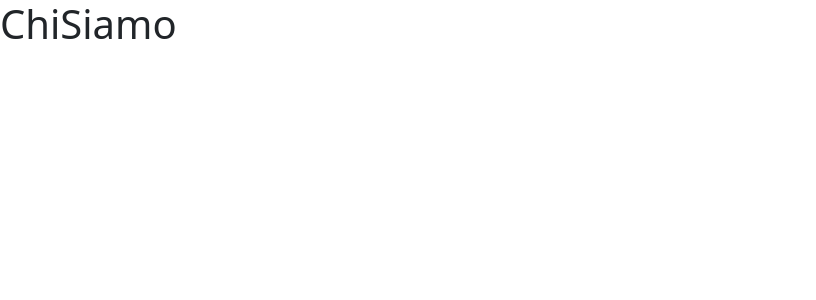
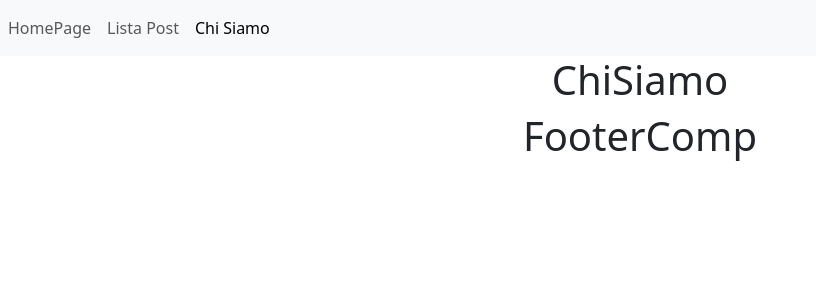
Before and after one commit to MicheleSaraceni/react-router, a React (Vite) app: page /chisiamo in a window 1280 px wide. Shown: the top 300 px of the page, without its empty margins (0-816 px from the left). Built offline with nearby package versions, Linux system fonts and the light colour scheme.

Commit message:
added NavLink in navbar and create DefaultLayout

```diff
--- a/src/App.jsx
+++ b/src/App.jsx
@@ -3,7 +3,7 @@ import { BrowserRouter, Route, Routes } from 'react-router-dom';
 import Homepage from './pages/homepage';
 import ChiSiamo from './pages/ChiSiamo';
 import PostList from './pages/PostList';
-//import DefaultLayaut from './component/DefaultLayaut';
+import DefaultLayout from './component/DefaultLayout';
 
 function App() {
 
@@ -11,9 +11,11 @@ function App() {
     <>
       <BrowserRouter>
         <Routes>
-          <Route path="/" element={<Homepage />} />
-          <Route path="/chisiamo" element={<ChiSiamo />} />
-          <Route path="/postlist" element={<PostList />} />
+          <Route element={<DefaultLayout />}>
+            <Route index element={<Homepage />} />
+            <Route path="/chisiamo" element={<ChiSiamo />} />
+            <Route path="/postlist" element={<PostList />} />
+          </Route>
         </Routes>
       </BrowserRouter>
     </>
--- a/src/component/DefaultLayout.jsx
+++ b/src/component/DefaultLayout.jsx
@@ -0,0 +1,13 @@
+import { Outlet } from "react-router-dom";
+import HeaderComp from "./HeaderComp";
+import FooterComp from "./FooterComp";
+
+export default function DefaultLayout() {
+    return (
+        <>
+            <HeaderComp />
+            <Outlet />
+            <FooterComp />
+        </>
+    )
+}
--- a/src/component/FooterComp.jsx
+++ b/src/component/FooterComp.jsx
@@ -1,6 +1,6 @@
 export default function FooterComp() {
     return (
-        <div>
+        <div className="d-flex justify-content-center align-items-center">
             <h1>FooterComp</h1>
         </div>
     )
--- a/src/component/HeaderComp.jsx
+++ b/src/component/HeaderComp.jsx
@@ -1,7 +1,21 @@
+import { NavLink } from "react-router-dom";
+
 export default function HeaderComp() {
     return (
-        <div>
-            <h1>HeaderComp</h1>
-        </div>
+        <nav className="navbar navbar-expand-lg navbar-light bg-light">
+            <div className="collapse navbar-collapse" id="navbarSupportedContent">
+                <ul className="navbar-nav mr-auto">
+                    <li className="nav-item active">
+                        <NavLink to="/" className="nav-link">HomePage</NavLink>
+                    </li>
+                    <li className="nav-item">
+                        <NavLink to="/postlist" className="nav-link">Lista Post</NavLink>
+                    </li>
+                    <li className="nav-item">
+                        <NavLink to="/chisiamo" className="nav-link">Chi Siamo</NavLink>
+                    </li>
+                </ul>
+            </div>
+        </nav>
     )
 }
--- a/src/pages/ChiSiamo.jsx
+++ b/src/pages/ChiSiamo.jsx
@@ -1,6 +1,6 @@
 export default function ChiSiamo() {
     return (
-        <div>
+        <div className="d-flex justify-content-center align-items-center">
             <h1>ChiSiamo</h1>
         </div>
     )
--- a/src/pages/HomePage.jsx
+++ b/src/pages/HomePage.jsx
@@ -1,6 +1,6 @@
 export default function Homepage() {
     return (
-        <div>
+        <div className="d-flex justify-content-center align-items-center">
             <h1>Homepage</h1>
         </div>
     )
--- a/src/pages/PostList.jsx
+++ b/src/pages/PostList.jsx
@@ -1,6 +1,6 @@
 export default function PostList() {
     return (
-        <div>
+        <div className="d-flex justify-content-center align-items-center">
             <h1>PostList</h1>
         </div>
     )
```
